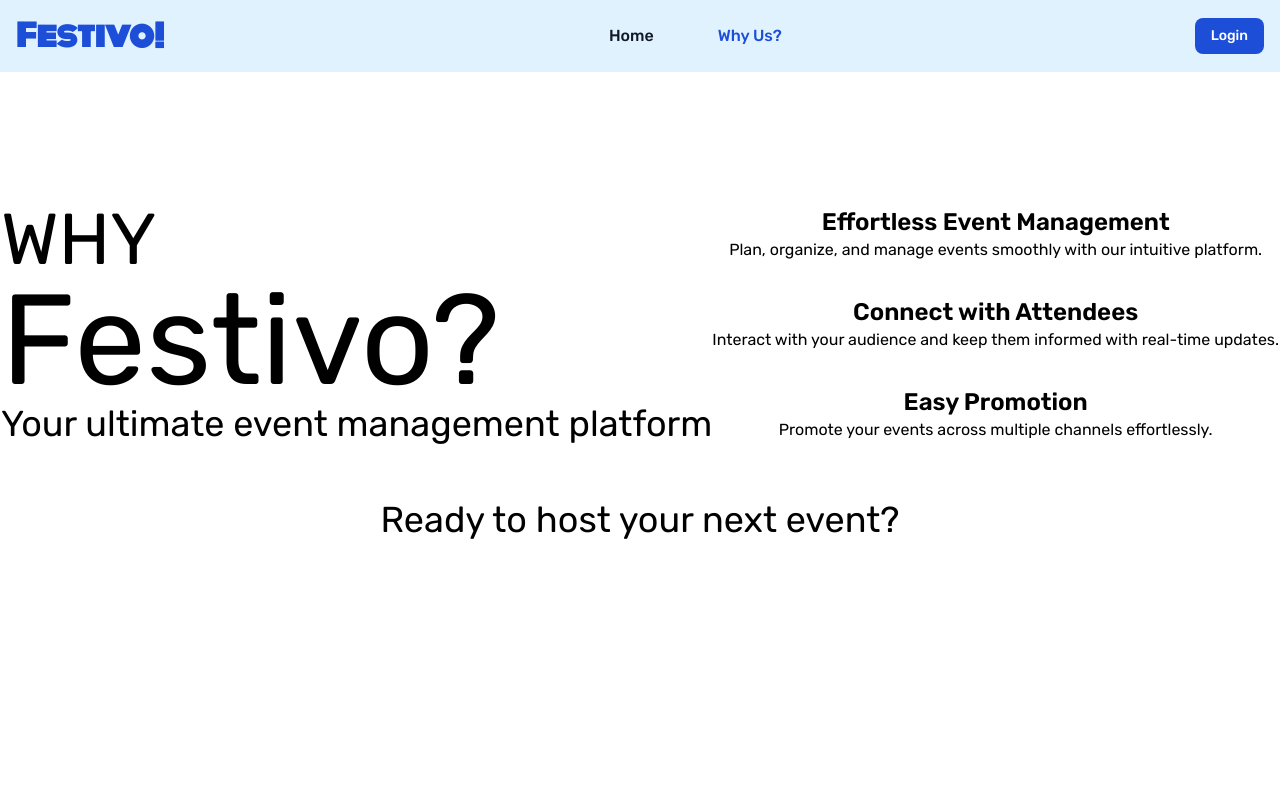
After one commit to sportapora/uts-webprog, a PHP site: page /why-us.php in a window 1280 px wide. The commit adds this page. Run offline with PHP 8.4, Linux system fonts and the light colour scheme; a stand-in replaces the project's code that opens the database connection; some libraries are stand-ins or nearby versions.

Commit message:
Why Us Page

```diff
--- a/layouts/navbar.php
+++ b/layouts/navbar.php
@@ -29,7 +29,7 @@ $current_page = basename($_SERVER['PHP_SELF']);
                 </svg>
                 <span class="sr-only">Search</span>
             </button>
-            <?php if ($current_page !== 'profile.php' && $current_page !== 'dashboard.php'): ?>
+            <?php if ($current_page !== 'profile.php' && $current_page !== 'dashboard.php' && $current_page !== 'why-us.php'): ?>
                 <div class="relative hidden md:block">
                     <div class="absolute inset-y-0 start-0 flex items-center ps-3 pointer-events-none">
                         <svg class="w-4 h-4 text-gray-500" aria-hidden="true"
--- /dev/null
+++ b/why-us.php
@@ -0,0 +1,35 @@
+<?php
+include 'layouts/header.php';
+include 'layouts/navbar.php';
+?>
+
+<div class="flex flex-col justify-center items-center min-h-screen">
+    <div class="flex flex-row">
+        <div class="flex-grow-1 text-center md:text-left">
+            <p class="text-7xl">WHY</p>
+            <p class="text-9xl">Festivo?</p>
+            <p class="text-4xl">Your ultimate event management platform</p>
+        </div>
+        <div class="flex flex-col justify-evenly text-center space-y-8">
+            <div class="text-center">
+                <p class="font-semibold text-2xl">Effortless Event Management</p>
+                <p>Plan, organize, and manage events smoothly with our intuitive platform.</p>
+            </div>
+            <div class="text-center">
+                <p class="font-semibold text-2xl">Connect with Attendees</p>
+                <p>Interact with your audience and keep them informed with real-time updates.</p>
+            </div>
+            <div class="text-center">
+                <p class="font-semibold text-2xl">Easy Promotion</p>
+                <p>Promote your events across multiple channels effortlessly.</p>
+            </div>
+        </div>
+    </div>
+    <div class="p-14">
+        <p class="text-4xl">Ready to host your next event?</p>
+    </div>
+</div>
+
+<?php
+include 'layouts/footer.php'
+?>
```
